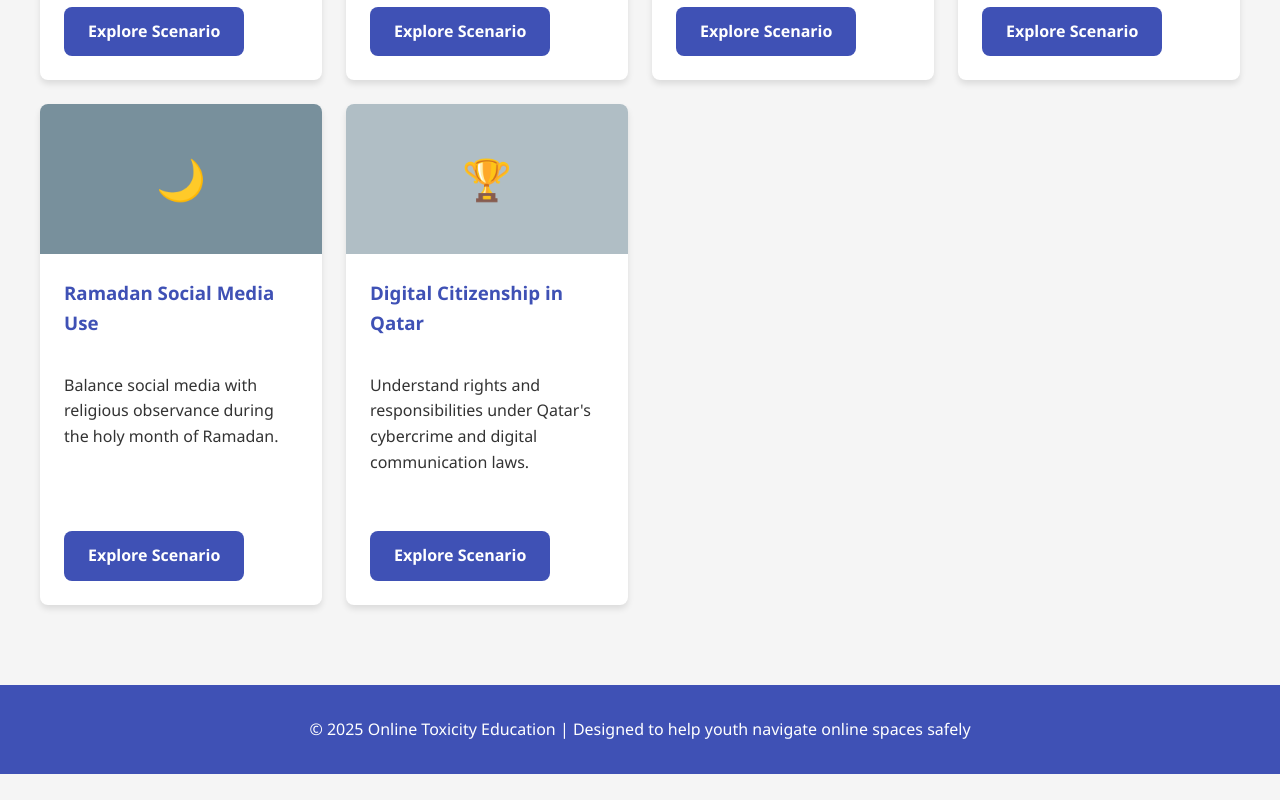
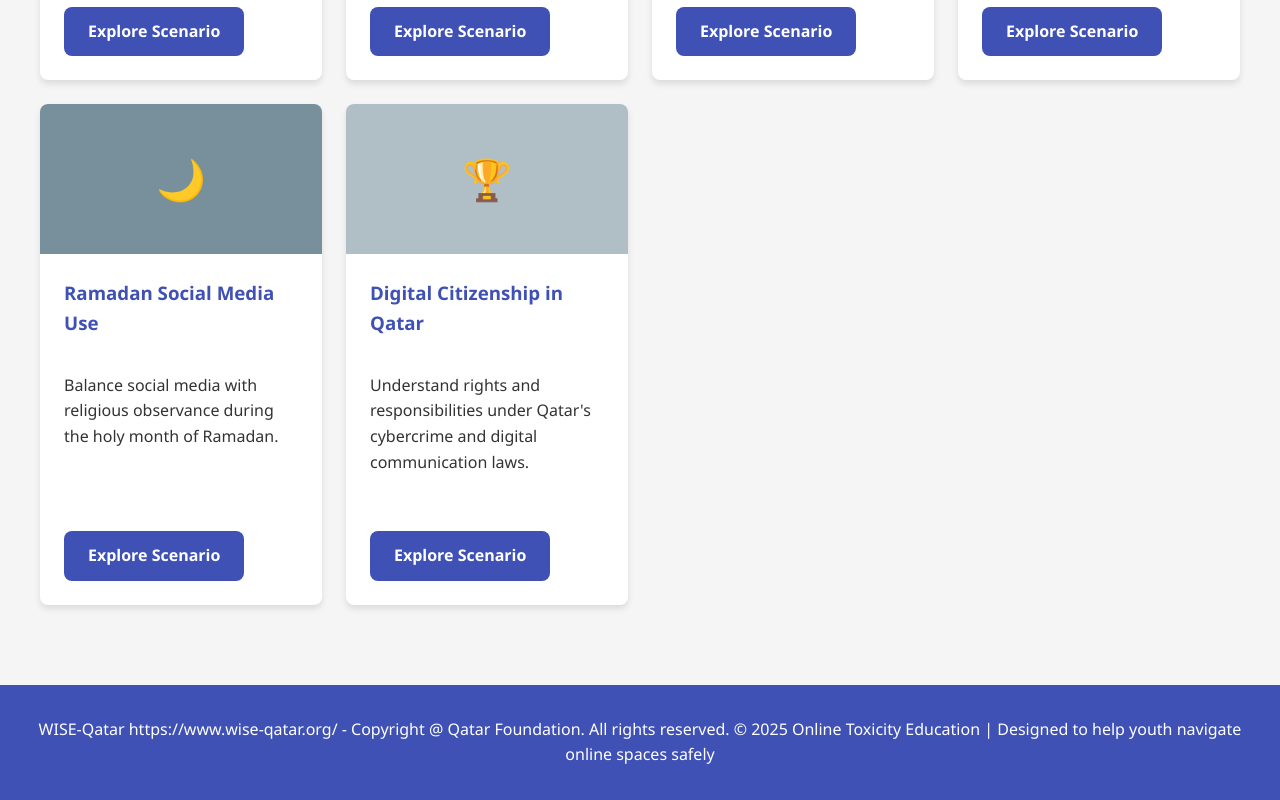
Before and after one commit to wajdiz/WISE-English-Website, a plain HTML site: page index.html in a window 1280 px wide. Shown: the part 3479-4279 px from the top of the page. Before the commit the page ends 4253 px from the top, so only its background shows below. Drawn offline with Linux system fonts and the light colour scheme.

Commit message:
Update index.html

```diff
--- a/index.html
+++ b/index.html
@@ -3,7 +3,7 @@
 <head>
     <meta charset="UTF-8">
     <meta name="viewport" content="width=device-width, initial-scale=1.0">
-    <title>Online Toxicity Education</title>
+    <title>WISE-Qatar Online Toxicity Education</title>
     <style>
         :root {
             --primary-color: #3f51b5;
@@ -589,7 +589,7 @@
     </div>
 
     <div class="footer">
-        <p>© 2025 Online Toxicity Education | Designed to help youth navigate online spaces safely</p>
+        <p> WISE-Qatar https://www.wise-qatar.org/ - Copyright @ Qatar Foundation. All rights reserved. © 2025 Online Toxicity Education | Designed to help youth navigate online spaces safely</p>
     </div>
 </body>
 </html>
```
